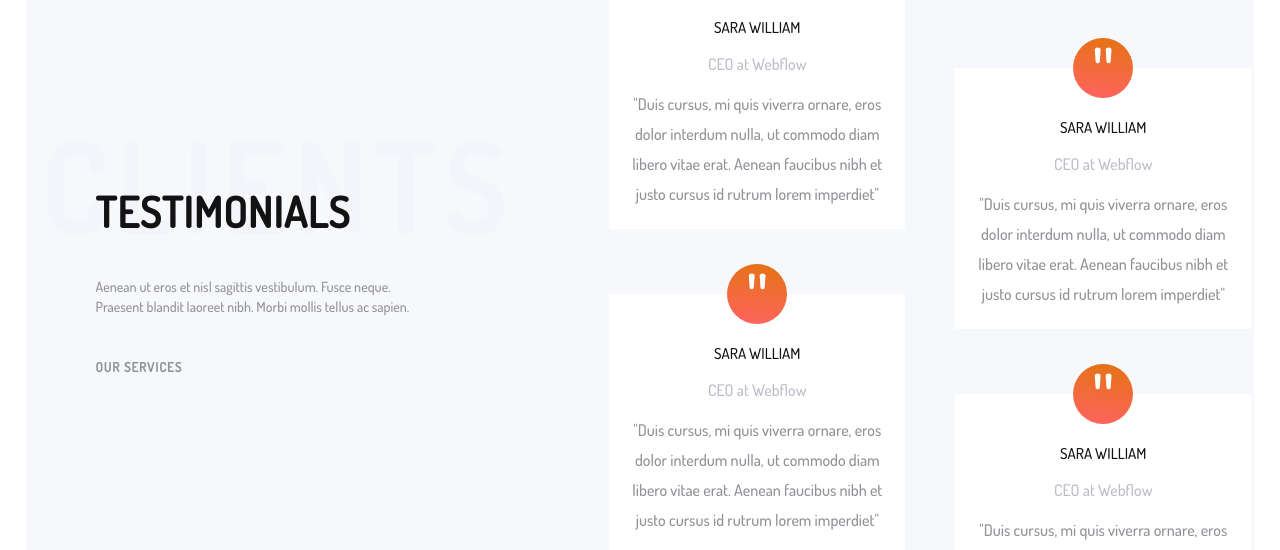
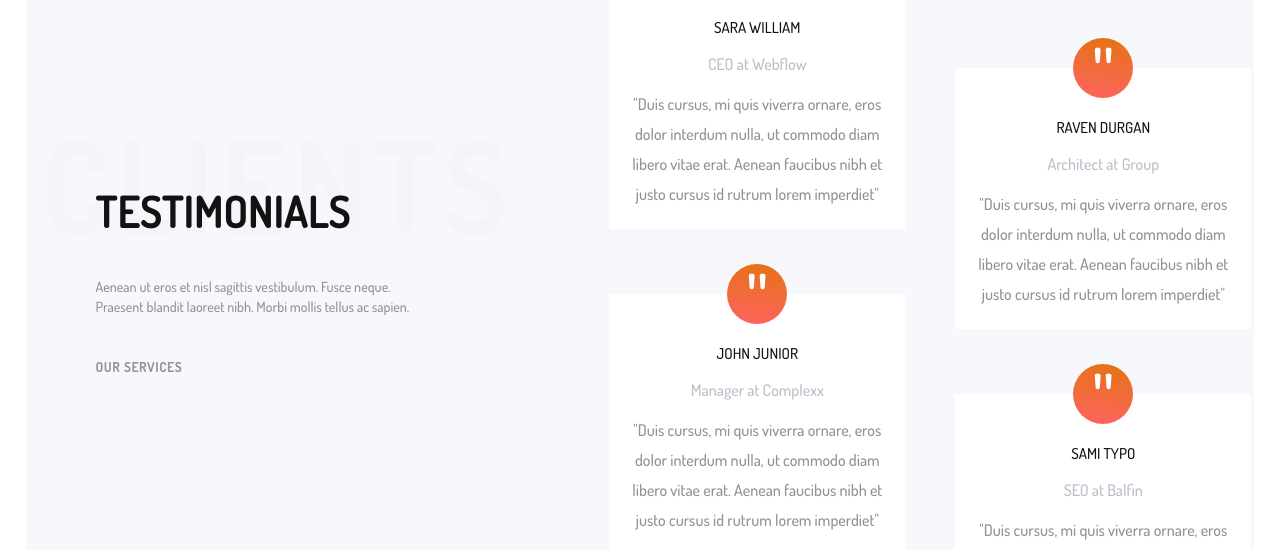
Before and after one commit to pawankumargali/assgn7, a plain HTML site: page index.html in a window 1280 px wide. Shown: the part 4179-4729 px from the top of the page. Drawn offline with Linux system fonts and the light colour scheme.

```diff
--- a/index.html
+++ b/index.html
@@ -414,8 +414,8 @@
                         <div>
                             <div class="testimonials-photo">"</div>
                             <div class="testi-content">
-                            <h3 class="testi-title">SARA WILLIAM</h3>
-                            <p class="job-title">CEO at Webflow</p>
+                            <h3 class="testi-title">JOHN JUNIOR</h3>
+                            <p class="job-title">Manager at Complexx</p>
                             <p class="testimonial-paragraph">"Duis cursus, mi quis viverra ornare, eros dolor interdum nulla,
                                 ut commodo diam libero vitae erat. Aenean faucibus nibh et justo
                                 cursus id rutrum lorem imperdiet"
@@ -428,8 +428,8 @@
                             <div class="testimonials-photo">"</div>
                             <div class="testi-content">
 
-                                <h3 class="testi-title">SARA WILLIAM</h3>
-                                <p class="job-title">CEO at Webflow</p>
+                                <h3 class="testi-title">RAVEN DURGAN</h3>
+                                <p class="job-title">Architect at Group</p>
                                 <p class="testimonial-paragraph">"Duis cursus, mi quis viverra ornare, eros dolor interdum nulla,
                                     ut commodo diam libero vitae erat. Aenean faucibus nibh et justo
                                     cursus id rutrum lorem imperdiet"
@@ -439,8 +439,8 @@
                         <div>
                             <div class="testimonials-photo">"</div>
                             <div class="testi-content">
-                            <h3 class="testi-title">SARA WILLIAM</h3>
-                            <p class="job-title">CEO at Webflow</p>
+                            <h3 class="testi-title">SAMI TYPO</h3>
+                            <p class="job-title">SEO at Balfin</p>
                             <p class="testimonial-paragraph">"Duis cursus, mi quis viverra ornare, eros dolor interdum nulla,
                                 ut commodo diam libero vitae erat. Aenean faucibus nibh et justo
                                 cursus id rutrum lorem imperdiet"
```
